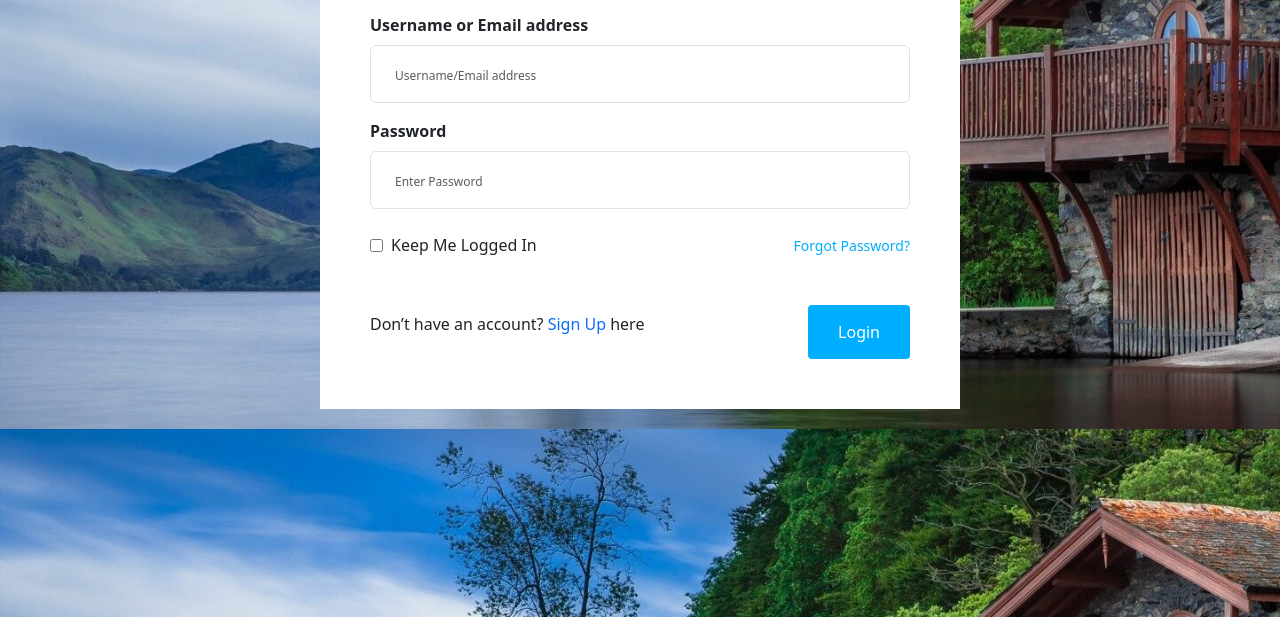
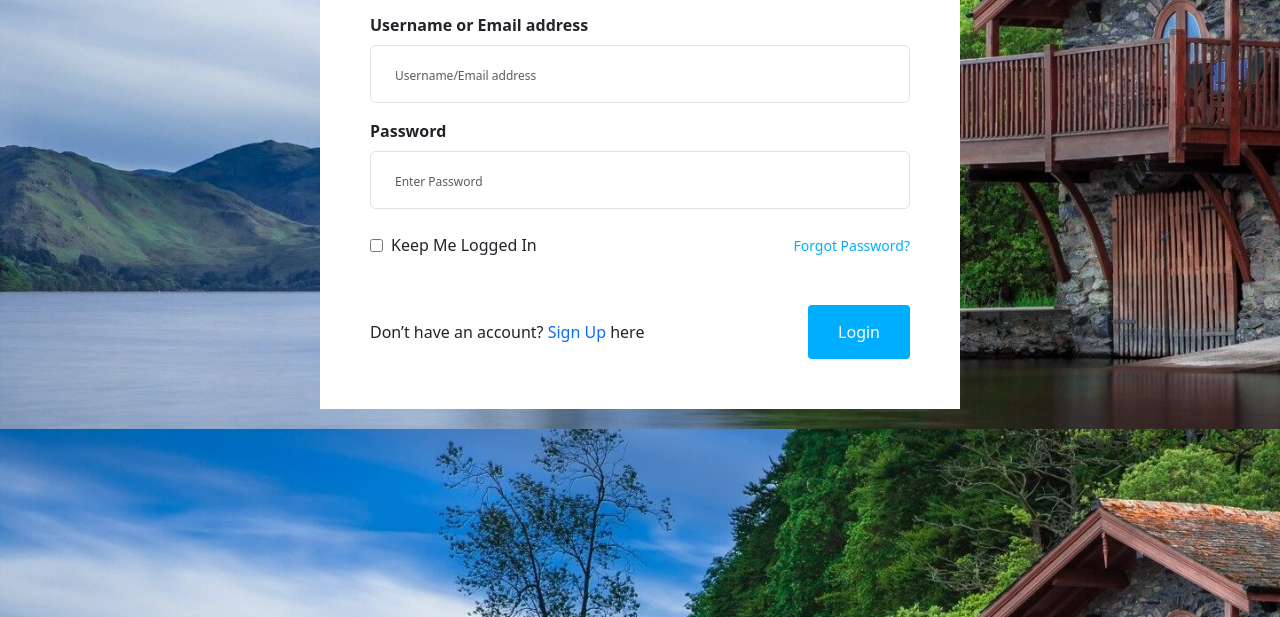
Before and after one commit to pepelindr13/KonatoRealEstate, a plain HTML site: page login.html in a window 1280 px wide. Shown: the part 183-800 px from the top of the page. Drawn offline with nearby package versions, Linux system fonts and the light colour scheme.

Commit message:
signup & login

```diff
--- a/login.html
+++ b/login.html
@@ -24,8 +24,8 @@
         </div>
         <div class="forgot">Forgot Password?</div>
       </div>
-      <div class="signup d-flex justify-content-between align-items-center">
-        <p>Don’t have an account? <span><a href="signup.html">Sign Up</a></span> here</p>
+      <div class="signup d-flex justify-content-between">
+        <div>Don’t have an account? <span><a href="signup.html">Sign Up</a></span> here</div>
         <button>Login</button>
       </div>
     </form>
```
